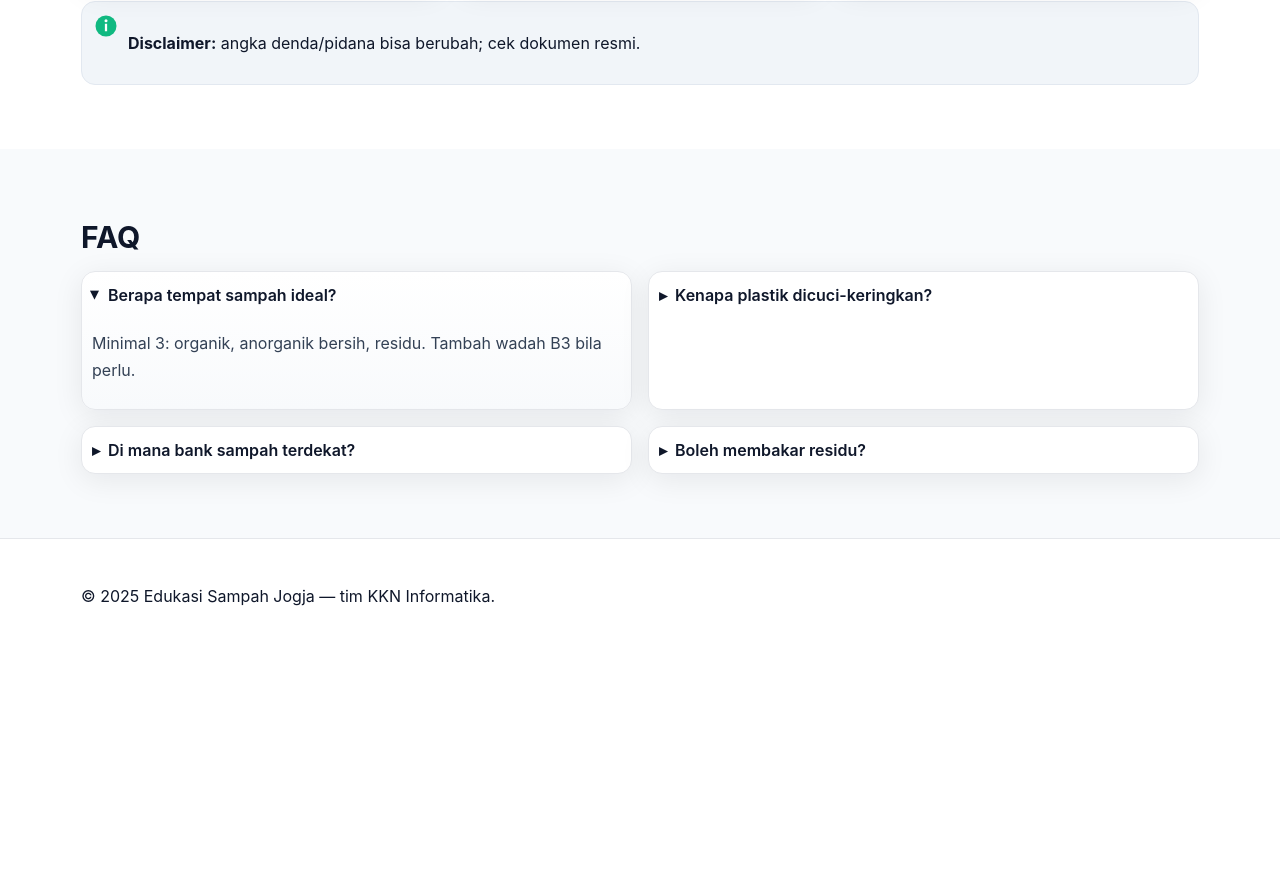
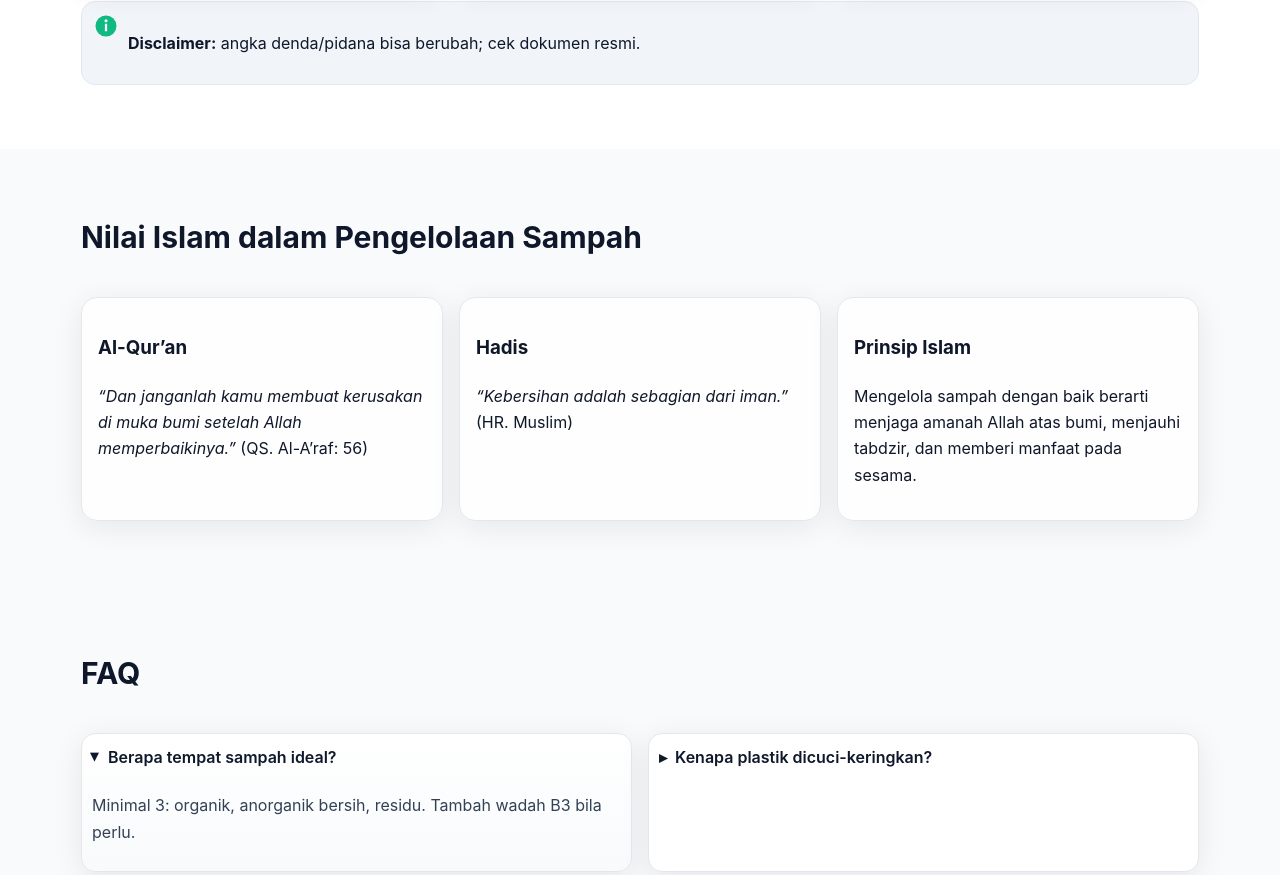
Before and after one commit to gana100603/EdukasiSampahKKN, a plain HTML site: page index.html in a window 1280 px wide. Shown: the part 4974-5849 px from the top of the page. Before the commit the page ends 5628 px from the top, so only its background shows below. Drawn offline with Linux system fonts and the light colour scheme.

Commit message:
Update index.html

```diff
--- a/index.html
+++ b/index.html
@@ -274,10 +274,31 @@
   </div>
 </section>
 
+<!-- ISLAMIC VALUES -->
+<section id="islam" class="section alt">
+  <div class="container">
+    <h2>Nilai Islam dalam Pengelolaan Sampah</h2> <br>
+    <div class="cards three">
+      <article class="card">
+        <h3>Al-Qur’an</h3>
+        <p><em>“Dan janganlah kamu membuat kerusakan di muka bumi setelah Allah memperbaikinya.”</em> (QS. Al-A’raf: 56)</p>
+      </article>
+      <article class="card">
+        <h3>Hadis</h3>
+        <p><em>“Kebersihan adalah sebagian dari iman.”</em> (HR. Muslim)</p>
+      </article>
+      <article class="card">
+        <h3>Prinsip Islam</h3>
+        <p>Mengelola sampah dengan baik berarti menjaga amanah Allah atas bumi, menjauhi tabdzir, dan memberi manfaat pada sesama.</p>
+      </article>
+    </div>
+  </div>
+</section>
+
 <!-- FAQ -->
 <section id="faq" class="section alt">
   <div class="container">
-    <h2>FAQ</h2>
+    <h2>FAQ</h2> <br>
     <div class="faq-grid">
       <details class="faq-item" open>
         <summary><span>Berapa tempat sampah ideal?</span></summary>
@@ -318,11 +339,17 @@
 </section>
 
 
-    <footer class="site-footer">
-      <div class="container">
-        <p>© <span id="year"></span> Edukasi Sampah Jogja — tim KKN Informatika.</p>
-      </div>
-    </footer>
+<footer class="site-footer">
+  <div class="container" style="text-align:center;">
+    <p>© <span id="year"></span> Edukasi Sampah — Padukuhan Purwosari, Kalurahan Sinduadi, Kapanewon Mlati, Kabupaten Sleman, DIY.
+      <br>Disusun oleh mahasiswa Universitas Islam Indonesia.
+      <br><a class="btn-link" href="https://docs.google.com/forms/d/e/1FAIpQLSf66F5pHrXLlTsj1WW-qVZ34NSGao6n09L-mVQ4pH5JXs9i_w/viewform?usp=header" target="_blank" rel="noopener">Isi Evaluasi</a>
+    </p>
+  </div>
+</footer>
+
+
+
   </main>
 </body>
 </html>
```
